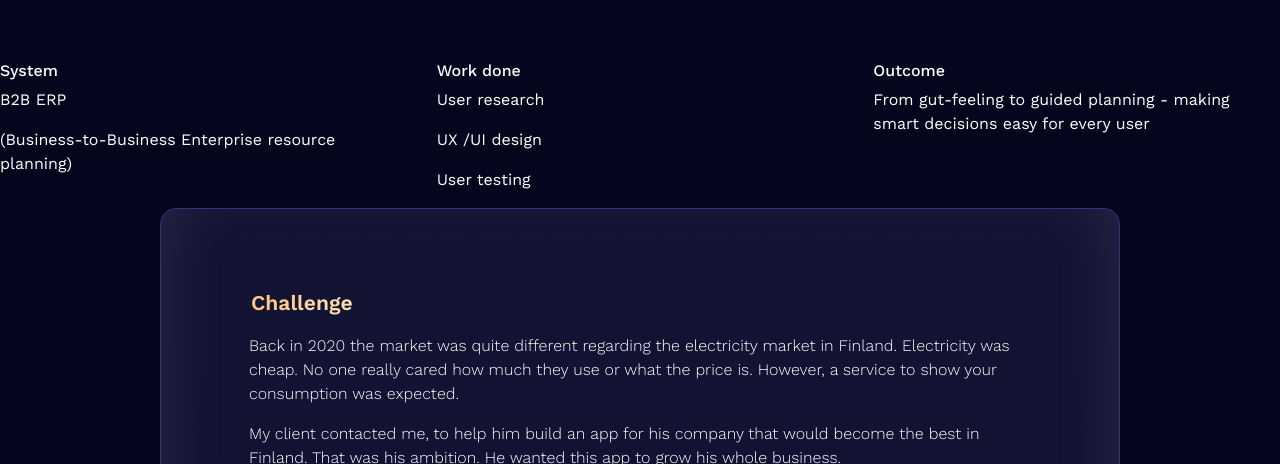
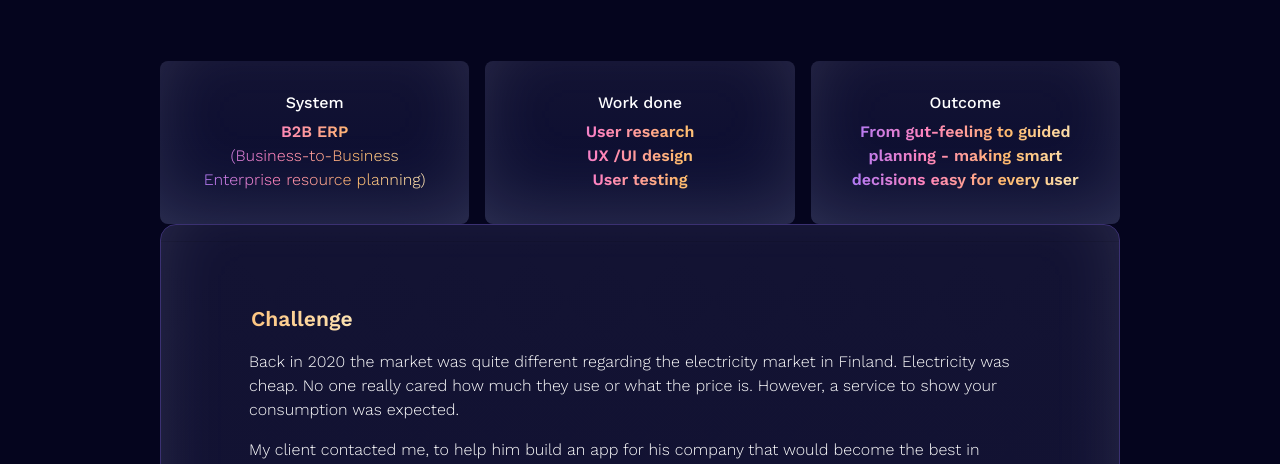
Before and after one commit to pirttilahti/portfolio, a plain HTML site: page alyenergia.html in a window 1280 px wide. Shown: the part 636-1100 px from the top of the page. Drawn offline with nearby package versions, Linux system fonts and the light colour scheme.

Commit message:
Update portfolio.css
KPI CSS

```diff
--- a/css/portfolio.css
+++ b/css/portfolio.css
@@ -976,6 +976,41 @@ h2.pageyear{
 	max-height: 350px;
 }
 
+.KPIs{
+	max-width: 960px;
+	margin:auto;
+	gap:16px;
+
+}
+.KPIbackground{
+    box-shadow: rgba(226, 232, 255, 0.208) 0px -28px 84px -24px inset;
+    padding: 2em;
+    background: linear-gradient(rgb(19, 19, 51), rgb(10, 12, 48));
+    border-radius: 8px;
+
+}
+
+.KPI{
+	text-align: center;
+}
+
+.KPItext{
+	margin-bottom: 0px;
+	background: linear-gradient(92.1deg, #A578FF, #FF83BD, #FFBA6D, #FBE9BE);
+	-webkit-background-clip: text;
+	-webkit-text-fill-color: transparent;
+	background-clip: text;
+	text-fill-color: transparent;
+	font-weight: 600;
+	text-align: center;
+}
+
+.lightertext {
+	font-weight: 320;
+}
+
+
+
 section.work-section{
 	max-width: 960px;
 	width:100%;
```
